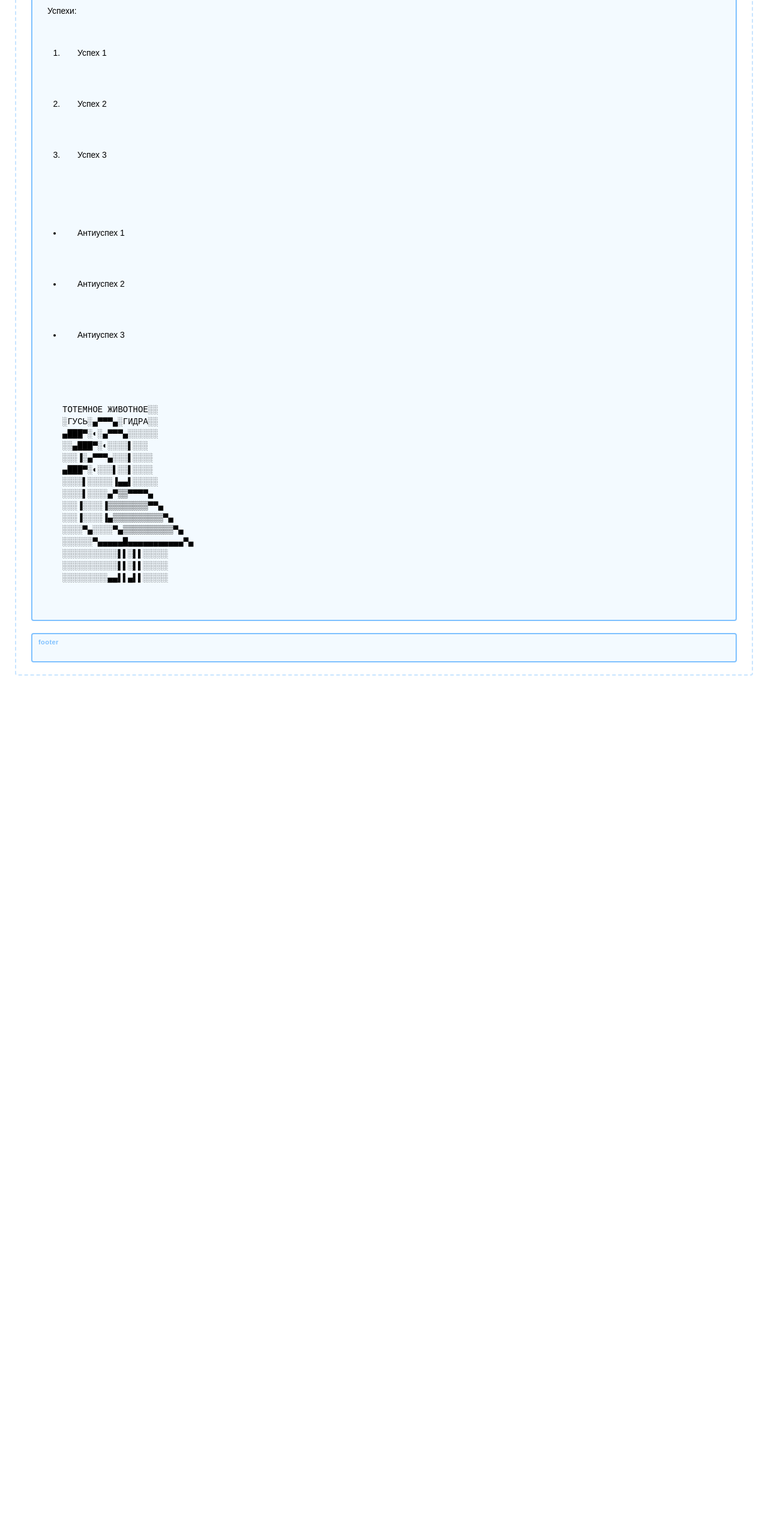
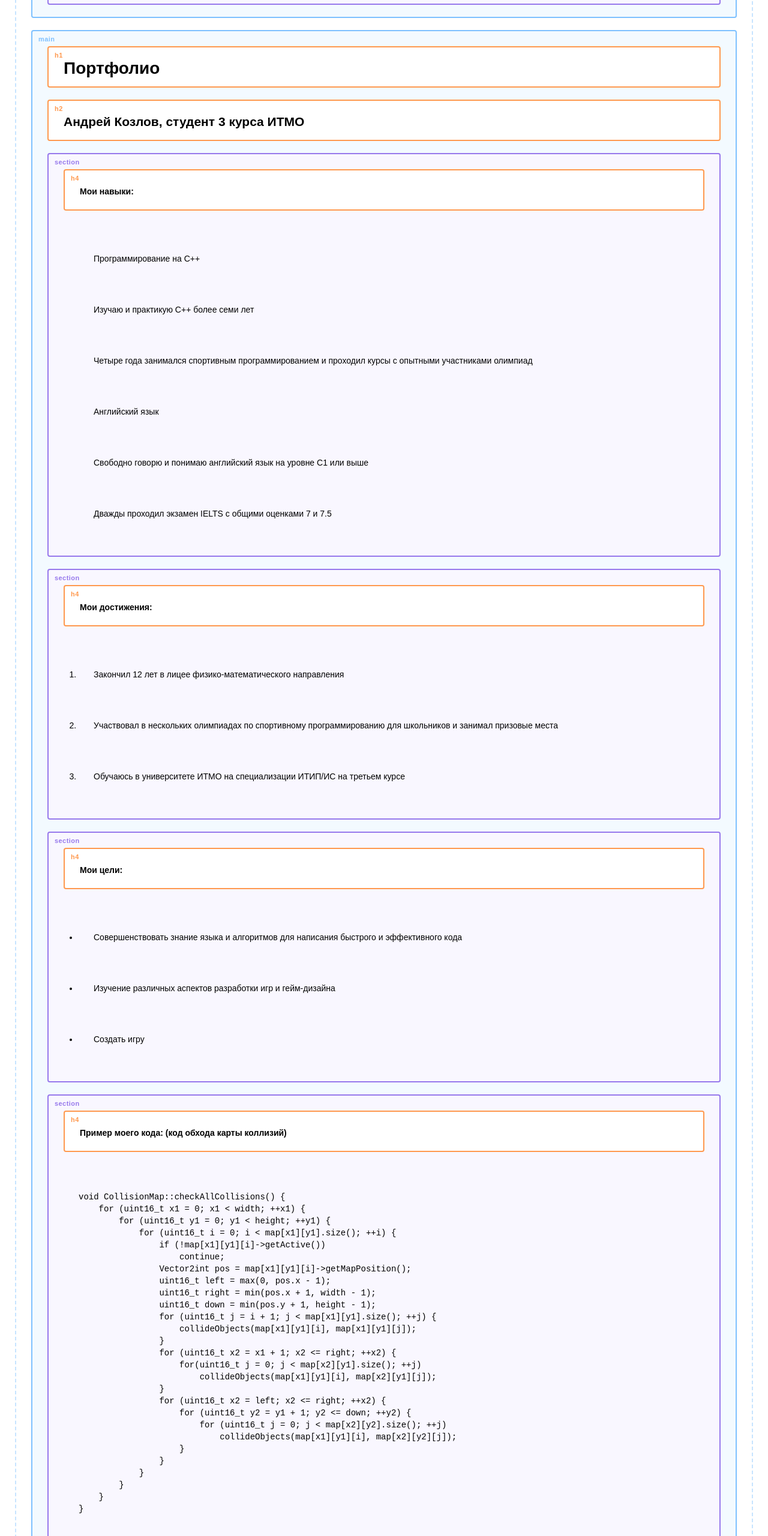
Before and after one commit to KitsuNeko256/Web-Programming-Lab1, a plain HTML site: page Lab1/main.html in a window 1280 px wide. Shown: the part 160-2720 px from the top of the page at 60% size. Before the commit the page ends 1306 px from the top, so only its background shows below. Drawn offline with Linux system fonts and the light colour scheme; a web font is replaced by a local one.

Commit message:
Update web page , add formula style, added layout prototype

```diff
--- a/Lab1/main.html
+++ b/Lab1/main.html
@@ -3,32 +3,95 @@
 
 <head>
     <meta charset="utf-8">
+    <title>Козлов Андрей M33011</title>
+    <meta name="description" content="Responsive HTML5 Website Landing Page for Developers">
+    <meta name="author" content="Kozlov Andrey M33011 at ITMO University">
+    <meta name="keywords" content="Андрей Козлов,Портфолио,Программист,Разработка игр,С++">
+    <! -- <link href='outlines.css' rel='stylesheet'> -->
     <link href='outlines.css' rel='stylesheet'>
-    <title>Козлов Андрей M33011</title>
 </head>
 
 <body>
     <header>
-        Русский
-        English
-
+        <nav>
+            Контакты, Примеры работ, Я на других ресурсах
+        </nav>
     </header>
 
     <main>
-        Успехи:
-        <ol>
-            <li>Успех 1</li>
-            <li>Успех 2</li>
-            <li>Успех 3</li>
-        </ol>
-        <ul>
-            <li>Антиуспех 1</li>
-            <li>Антиуспех 2</li>
-            <li>Антиуспех 3</li>
-        </ul>
+        <h1>Портфолио</h1>
+        <h2>Андрей Козлов, студент 3 курса ИТМО</h2>
 
-        <pre>
-ТОТЕМНОЕ ЖИВОТНОЕ░░
+        <section>
+            <h4>Мои навыки:</h4>
+            <dl>
+                <dt>Программирование на С++</dt>
+                <dd>Изучаю и практикую С++ более семи лет</dd>
+                <dd>Четыре года занимался спортивным программированием и проходил курсы с опытными участниками олимпиад</dd>
+                <dt>Английский язык</dt>
+                <dd>Свободно говорю и понимаю английский язык на уровне C1 или выше</dd>
+                <dd>Дважды проходил экзамен IELTS с общими оценками 7 и 7.5</dd>
+            </dl>
+        </section>
+
+        <section>
+            <h4>Мои достижения:</h4>
+            <ol>
+                <li>Закончил 12 лет в лицее физико-математического направления</li>
+                <li>Участвовал в нескольких олимпиадах по спортивному программированию для школьников и занимал призовые места</li>
+                <li>Обучаюсь в университете ИТМО на специализации ИТИП/ИС на третьем курсе  </li>
+            </ol>
+
+        </section>
+
+        <section>
+            <h4>Мои цели:</h4>
+            <ul>
+                <li>Совершенствовать знание языка и алгоритмов для написания быстрого и эффективного кода</li>
+                <li>Изучение различных аспектов разработки игр и гейм-дизайна</li>
+                <li>Создать игру</li>
+            </ul>
+        </section>
+
+        <section>
+            <h4>Пример моего кода: (код обхода карты коллизий)</h4>
+            <pre><code>
+void CollisionMap::checkAllCollisions() {
+    for (uint16_t x1 = 0; x1 < width; ++x1) {
+        for (uint16_t y1 = 0; y1 < height; ++y1) {
+            for (uint16_t i = 0; i < map[x1][y1].size(); ++i) {
+                if (!map[x1][y1][i]->getActive())
+                    continue;
+                Vector2int pos = map[x1][y1][i]->getMapPosition();
+                uint16_t left = max(0, pos.x - 1);
+                uint16_t right = min(pos.x + 1, width - 1);
+                uint16_t down = min(pos.y + 1, height - 1);
+                for (uint16_t j = i + 1; j < map[x1][y1].size(); ++j) {
+                    collideObjects(map[x1][y1][i], map[x1][y1][j]);
+                }
+                for (uint16_t x2 = x1 + 1; x2 <= right; ++x2) {
+                    for(uint16_t j = 0; j < map[x2][y1].size(); ++j)
+                        collideObjects(map[x1][y1][i], map[x2][y1][j]);
+                }
+                for (uint16_t x2 = left; x2 <= right; ++x2) {
+                    for (uint16_t y2 = y1 + 1; y2 <= down; ++y2) {
+                        for (uint16_t j = 0; j < map[x2][y2].size(); ++j)
+                            collideObjects(map[x1][y1][i], map[x2][y2][j]);
+                    }
+                }
+            }
+        }
+    }
+}
+            </code></pre>
+        </section>
+
+        <section>
+            <h3>Обо мне</h3>
+
+            <h4>Тотемное животное:</h4>
+            <pre>
+░░░░░░░░░░░░░░░░░░░
 ░ГУСЬ░▄▀▀▀▄░ГИДРА░░
 ▄███▀░◐░▄▀▀▀▄░░░░░░
 ░░▄███▀░◐░░░░▌░░░
@@ -44,10 +107,33 @@
 ░░░░░░░░░░░▌▌░▌▌░░░░░
 ░░░░░░░░░▄▄▌▌▄▌▌░░░░░
         </pre>
+
+            <h4>Любимая цитата:</h4>
+            <blockquote>
+                <p>Слушай, Симон. <strong>Запомни.</strong> Тебе надо верить в <em>себя.</em> Не в себя, в которого верю я. И даже не в мою веру в тебя. <strong>Верь в себя!</strong> И в <em>свою</em> веру в себя!</p>
+                <cite>Камина, Tengen Toppa Gurren Lagann &copy;</cite>
+            </blockquote>
+
+            <h4>Формула успеха:</h4>
+            <span class="formula">
+                Энтузиазм<sub>внезапный</sub> + Практика<sup>много</sup> * Анализ<sub>интеллектуальный</sub> = Успех!<sub>возможный</sub>
+            </span>
+        </section>
+
+
+
     </main>
 
     <footer>
-
+        <aside>
+            <h4>Ссылки на полезные и интересные ресурсы</h4>
+            <h5>Игры и гейм-дизайн:</h5>
+            <a href="https://www.youtube.com/channel/UCY3A_5R_m3PXCn5XDhvBBsg">Youtube - Adam Millard - The Architect of Games</a><br />
+            <a href="https://www.youtube.com/channel/UCqJ-Xo29CKyLTjn6z2XwYAw">Youtube - GMTK - Game Maker's Toolkit</a><br />
+            <a href="https://www.youtube.com/channel/UCfHmyqCntYHQ81ZukNu66rg">Youtube - Razbuten</a><br />
+        </aside>
+        <br />
+        <time datetime="15-09-2020">Версия сайта от 15 Сентября 2020 года</time>
     </footer>
 </body>
 
--- a/Lab1/outlines.css
+++ b/Lab1/outlines.css
@@ -55,8 +55,7 @@ aside::before {
   color: #9779ec;
 }
 
-h1 {
-  font-size: 18px;
+h1, h2, h3, h4, h5, h6 {
   background-color: #ffffff;
   border: 2px solid #ff994f;
 }
@@ -64,6 +63,26 @@ h1 {
 h1::before {
   content: "h1";
   color: #ff994f;
+}
+h2::before {
+    content: "h2";
+    color: #ff994f;
+}
+h3::before {
+    content: "h3";
+    color: #ff994f;
+}
+h4::before {
+    content: "h4";
+    color: #ff994f;
+}
+h5::before {
+    content: "h5";
+    color: #ff994f;
+}
+h6::before {
+    content: "h6";
+    color: #ff994f;
 }
 
 p {
@@ -132,3 +151,8 @@ aside::before {
 nav::before {
   content: "nav";
 }
+
+.formula {
+    padding: 5px, 10px;
+    background-color: #00ffff55
+}
```
Also changed, not shown: Lab1/ToDo.txt (deleted), Lab1/Макет страницы.png (added), 2 other files.
